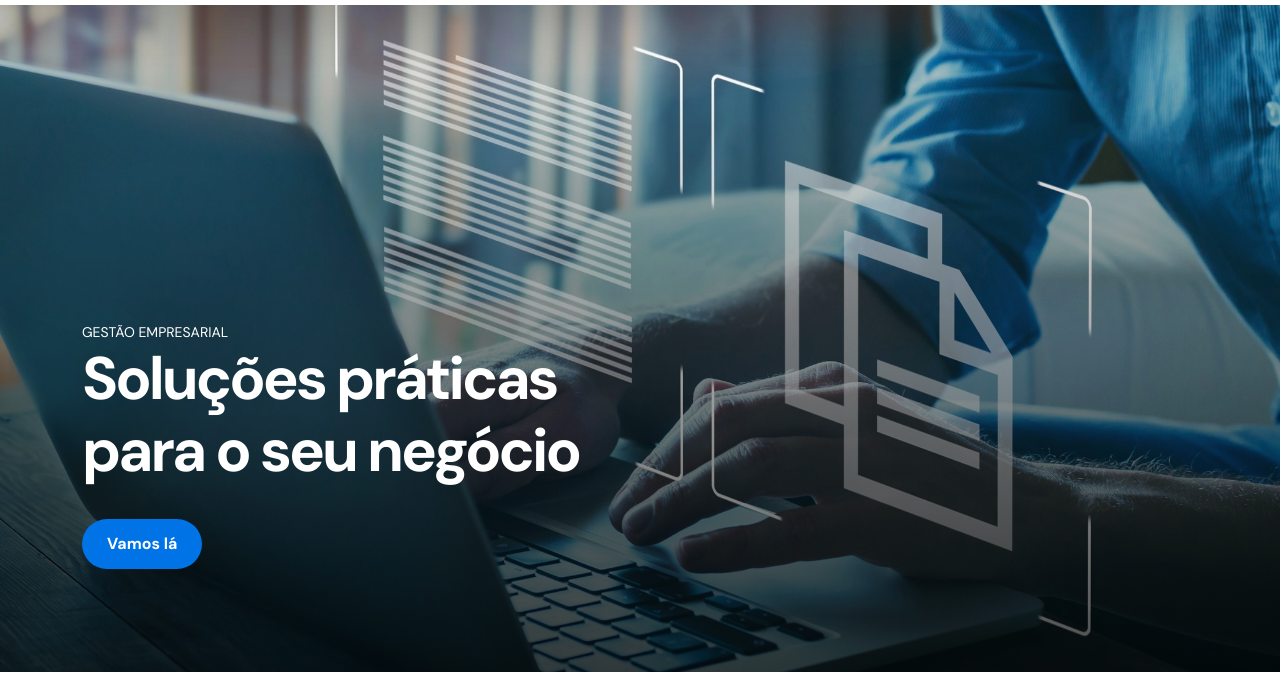
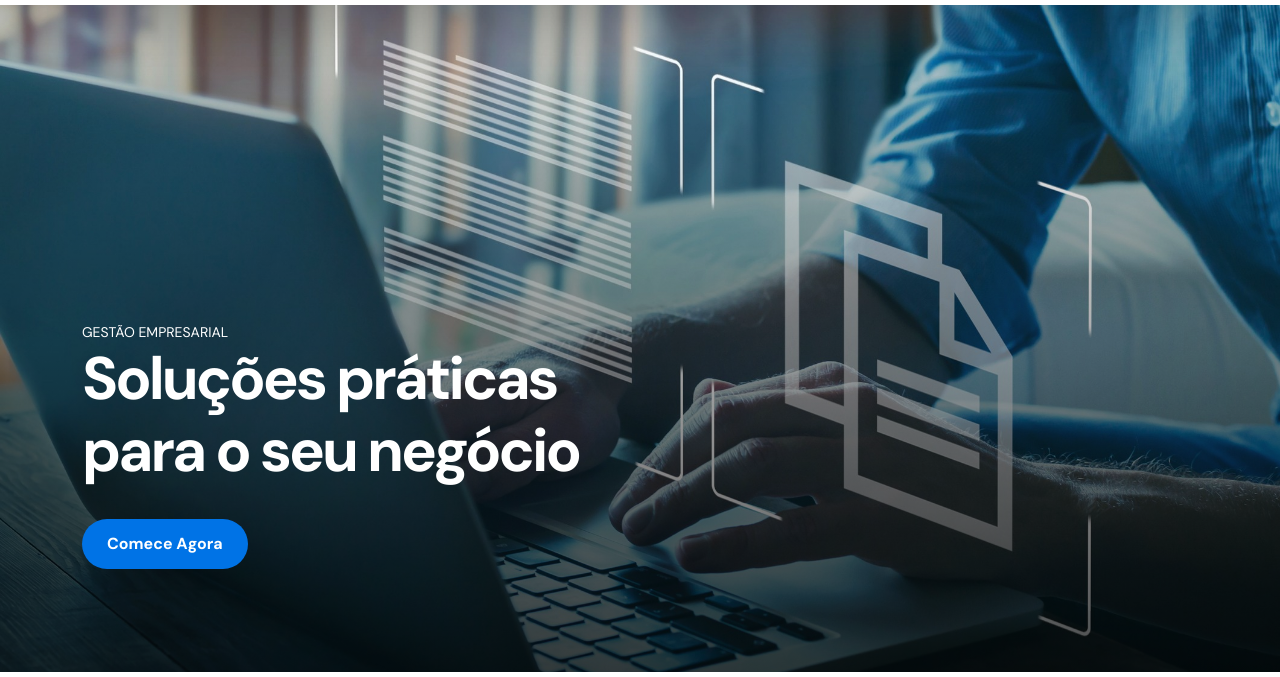
Before and after one commit to EBSistemas/Website, a plain HTML site: page index.html in a window 1280 px wide. Shown: the part 123-800 px from the top of the page. Drawn offline with Linux system fonts and the light colour scheme.

Commit message:
Update index.html

```diff
--- a/index.html
+++ b/index.html
@@ -130,7 +130,7 @@ Free Bootstrap 5 HTML Template
                                             <h1>Soluções práticas</span> para o seu negócio</h1>
 
                                             <div class="d-flex align-items-center mt-4">
-                                                <a class="custom-btn btn custom-link" href="https://wa.me/5519971550132?text=Ol%C3%A1!%20Gostaria%20de%20saber%20mais%20sobre%20os%20servi%C3%A7os%20da%20EB%20Sistemas.">Vamos lá</a>
+                                                <a class="custom-btn btn custom-link" href="https://wa.me/5519971550132?text=Ol%C3%A1!%20Gostaria%20de%20saber%20mais%20sobre%20os%20servi%C3%A7os%20da%20EB%20Sistemas.">Comece Agora</a>
 
                                                 <!-- <a class="popup-youtube custom-icon d-flex ms-4" href="https://www.youtube.com/watch?v=AYaHuZ4BB6Y">
                                                     <i class="bi-play play-icon d-flex m-auto text-white"></i>
```
